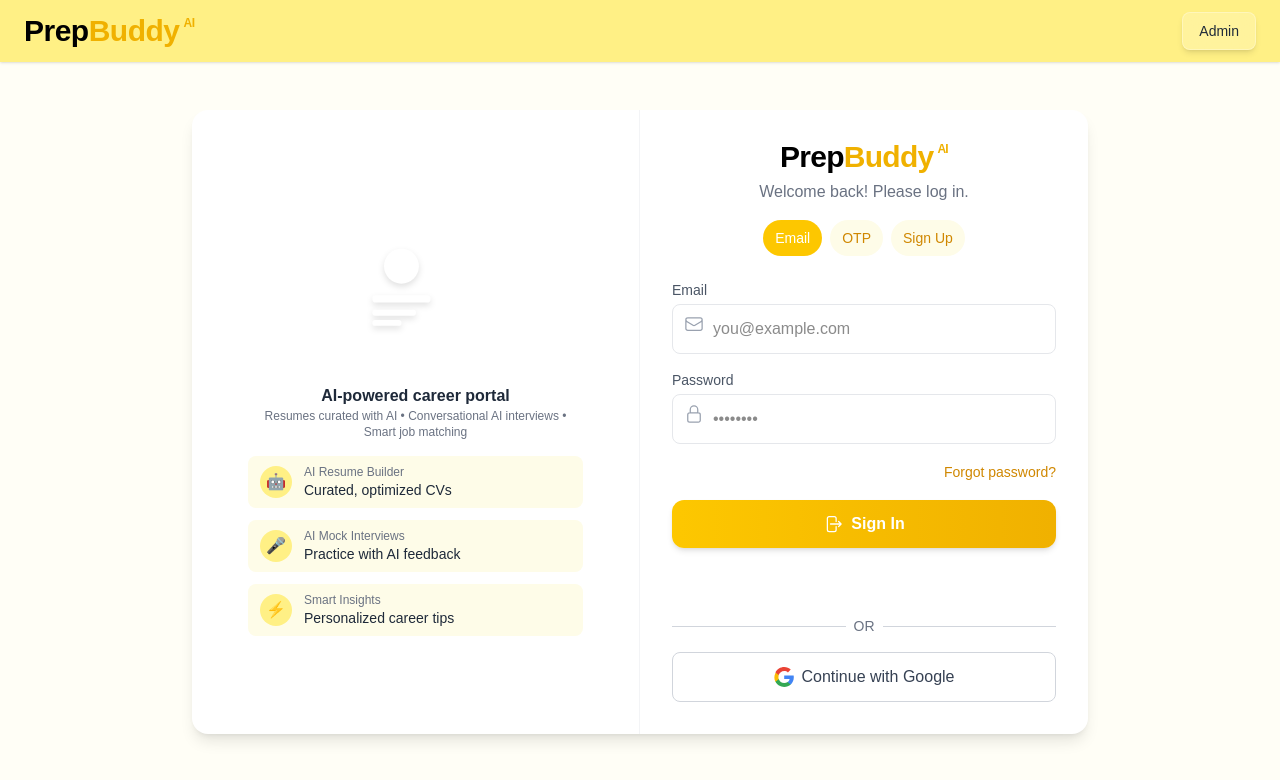
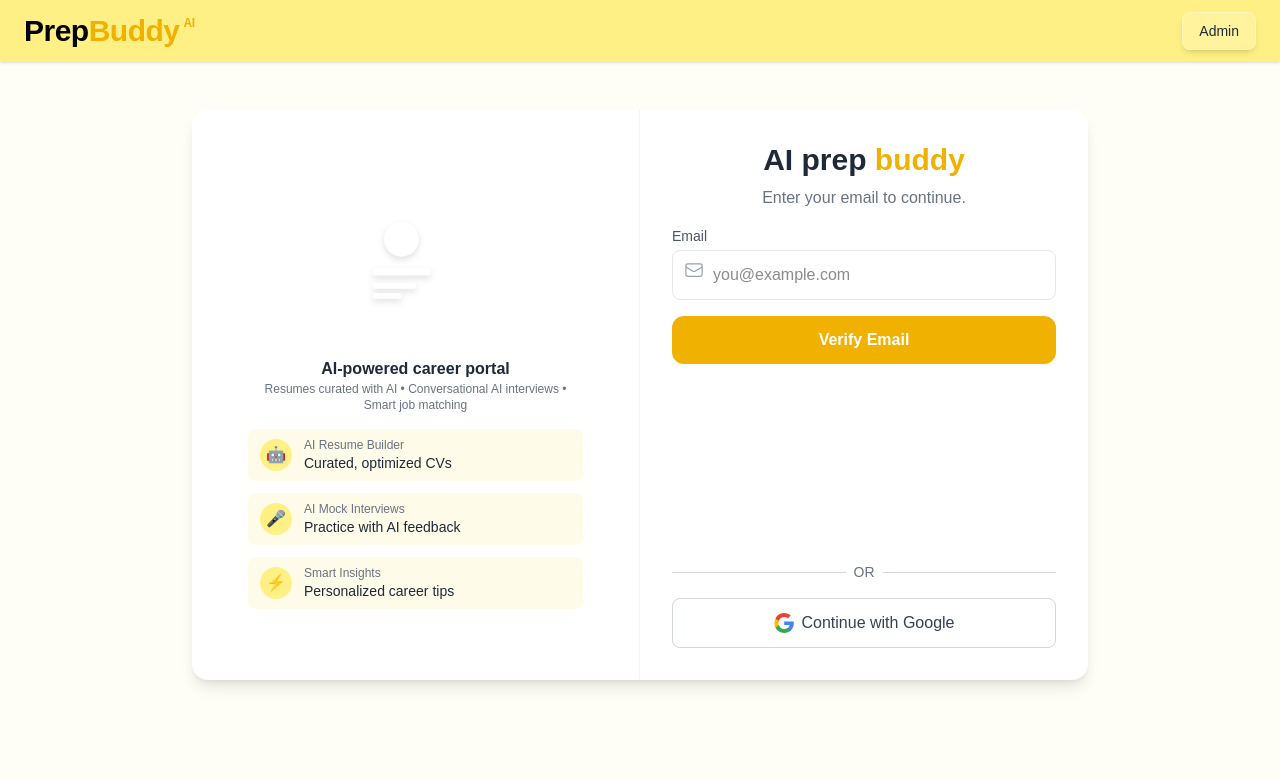
Before and after one commit to alphaxm-tech/prep.ai-frontend, a Next.js app: page /login in a window 1280 px wide. Shown: the top 780 px of the page. Built offline with nearby package versions, Linux system fonts and the light colour scheme.

Commit message:
login page

```diff
--- a/app/login/page.tsx
+++ b/app/login/page.tsx
@@ -10,8 +10,6 @@
 /**
  * InputWithIcon must be declared at module top-level to keep identity stable.
  */
-
-//test
 const InputWithIcon = memo(function InputWithIcon({
   icon,
   type = "text",
@@ -46,19 +44,28 @@
 });
 
 /**
- * Demo-only Login Page
+ * Multi-screen Login Page (email -> choose -> otp/password flows)
  *
- * UI: uses the original tab/buttons layout (Email | OTP | Sign Up | Enter)
- * Auth: demo-only client-side check for allowed users
+ * - Screen 1: only email input + Verify Email button
+ * - Screen 2: after verification -> Login with OTP | Login with Password
+ * - Screen 3a: OTP entry only
+ * - Screen 3b: Password entry OR Set password (based on hasPassword)
  *
- * Security reminder: credentials are visible in the client bundle. Use only for testing/demo.
+ * Backend endpoints expected (adjust if needed):
+ * - POST /api/auth/verifyUserEmail  { email } -> { exists, hasPassword }
+ * - POST /api/auth/send-otp         { email } -> { success }
+ * - POST /api/auth/verify-otp       { email, otp } -> { success }  (sets cookies)
+ * - POST /api/auth/login            { email, password } -> { success } (sets cookies)
+ * - POST /api/auth/setPasswordAndLogin { email, password } -> { success } (sets cookies)
  */
 export default function LoginPage() {
   const router = useRouter();
   const { success, error: showError } = useToast();
 
-  // keep tabs like original UI (so user can click OTP / signup) but auth remains demo-only
-  const [mode, setMode] = useState<"signin" | "signup" | "otp">("signin");
+  // screens: "email" -> "choose" -> "otp" -> "password" | "setPassword"
+  const [step, setStep] = useState<
+    "email" | "choose" | "otp" | "password" | "setPassword"
+  >("email");
 
   // form state
   const [email, setEmail] = useState("");
@@ -67,25 +74,25 @@
   const [fullname, setFullname] = useState("");
   const [phoneNumber, setPhoneNumber] = useState("");
 
+  // server-driven flags
+  const [emailVerified, setEmailVerified] = useState(false);
+  const [hasPassword, setHasPassword] = useState(false);
+
   // loaders / inline error
-  const [loginLoader, setLoginLoader] = useState(false);
+  const [loading, setLoading] = useState(false);
+  const [otpLoading, setOtpLoading] = useState(false);
+  const [otpSent, setOtpSent] = useState(false);
   const [errorMessage, setErrorMessage] = useState<string | null>(null);
 
   // -----------------------------
-  // Allowed demo credentials (client-side)
+  // Demo credentials still present but this flow prefers server APIs
   // -----------------------------
   const ALLOWED_USERS = [
-    {
-      email: "vm.prepai@gmail.com",
-      password: "prepai@1993",
-    },
-    {
-      email: "sanjanaaddepalli2005@gmail.com",
-      password: "xOQDhT3cpWRut4kW",
-    },
+    { email: "vm.prepai@gmail.com", password: "prepai@1993" },
+    { email: "sanjanaaddepalli2005@gmail.com", password: "xOQDhT3cpWRut4kW" },
   ];
 
-  // clear inline error on input change
+  // input handlers
   const handleEmailChange = (e: React.ChangeEvent<HTMLInputElement>) => {
     setEmail(e.target.value);
     if (errorMessage) setErrorMessage(null);
@@ -99,14 +106,192 @@
     if (errorMessage) setErrorMessage(null);
   };
 
-  // Primary action:
-  // validate against the allowed users list and route to /home on success.
-  const handleSignIn = useCallback(() => {
-    setLoginLoader(true);
+  // -----------------------------
+  // Screen 1 -> verify user email
+  // -----------------------------
+  const verifyUserEmail = useCallback(async () => {
+    setErrorMessage(null);
+
+    const trimmed = email.trim().toLowerCase();
+    if (!trimmed || !trimmed.includes("@")) {
+      showError?.("Enter a valid email.");
+      return;
+    }
+
+    setLoading(true);
+    try {
+      const res = await fetch("/api/auth/verifyUserEmail", {
+        method: "POST",
+        headers: { "Content-Type": "application/json" },
+        body: JSON.stringify({ email: trimmed }),
+      });
+
+      const data = await res.json();
+      setLoading(false);
+
+      if (!res.ok) {
+        showError?.(data?.message || "Unable to verify email.");
+        return;
+      }
+
+      if (!data.exists) {
+        showError?.("No account found with this email.");
+        setEmailVerified(false);
+        return;
+      }
+
+      // email exists -> move to choose screen
+      setEmailVerified(true);
+      setHasPassword(Boolean(data.hasPassword));
+      success?.("Email verified. Choose a login method.");
+      setStep("choose");
+    } catch (err) {
+      setLoading(false);
+      showError?.("Server error verifying email.");
+    }
+  }, [email, success, showError]);
+
+  // -----------------------------
+  // Screen 2 -> send OTP then go to otp screen
+  // -----------------------------
+  const sendOtpAndGo = useCallback(async () => {
+    if (!emailVerified) {
+      showError?.("Verify email first.");
+      return;
+    }
+
+    setOtpLoading(true);
+    try {
+      const res = await fetch("/api/auth/send-otp", {
+        method: "POST",
+        headers: { "Content-Type": "application/json" },
+        body: JSON.stringify({ email: email.trim().toLowerCase() }),
+      });
+
+      const data = await res.json();
+      setOtpLoading(false);
+
+      if (!res.ok || !data.success) {
+        showError?.(data?.message || "Unable to send OTP.");
+        return;
+      }
+
+      setOtpSent(true);
+      success?.("OTP sent to your email.");
+      setStep("otp");
+    } catch (err) {
+      setOtpLoading(false);
+      showError?.("Server error sending OTP.");
+    }
+  }, [email, emailVerified, success, showError]);
+
+  // -----------------------------
+  // Screen 3a -> verify OTP
+  // -----------------------------
+  const verifyOtpAndLogin = useCallback(async () => {
+    if (!otp || otp.trim().length === 0) {
+      showError?.("Enter the OTP.");
+      return;
+    }
+
+    setLoading(true);
+    try {
+      const res = await fetch("/api/auth/verify-otp", {
+        method: "POST",
+        headers: { "Content-Type": "application/json" },
+        body: JSON.stringify({
+          email: email.trim().toLowerCase(),
+          otp: otp.trim(),
+        }),
+      });
+
+      const data = await res.json();
+      setLoading(false);
+
+      if (!res.ok || !data.success) {
+        showError?.(data?.message || "Invalid or expired OTP.");
+        return;
+      }
+
+      success?.("OTP verified. Logging in…");
+      // assume server sets cookies
+      router.push("/home");
+    } catch (err) {
+      setLoading(false);
+      showError?.("Server error verifying OTP.");
+    }
+  }, [email, otp, router, success, showError]);
+
+  // -----------------------------
+  // Screen 3b -> password login
+  // -----------------------------
+  const passwordLogin = useCallback(async () => {
+    if (!password || password.length < 6) {
+      showError?.("Enter a valid password (min 6 chars).");
+      return;
+    }
+
+    setLoading(true);
+    try {
+      const res = await fetch("/api/auth/login", {
+        method: "POST",
+        headers: { "Content-Type": "application/json" },
+        body: JSON.stringify({ email: email.trim().toLowerCase(), password }),
+      });
+
+      const data = await res.json();
+      setLoading(false);
+
+      if (!res.ok || !data.success) {
+        showError?.(data?.message || "Invalid credentials.");
+        return;
+      }
+
+      success?.("Logged in. Redirecting…");
+      router.push("/home");
+    } catch (err) {
+      setLoading(false);
+      showError?.("Server error logging in.");
+    }
+  }, [email, password, router, success, showError]);
+
+  // set password & login
+  const setPasswordAndLogin = useCallback(async () => {
+    if (!password || password.length < 6) {
+      showError?.("Password should be at least 6 characters.");
+      return;
+    }
+
+    setLoading(true);
+    try {
+      const res = await fetch("/api/auth/setPasswordAndLogin", {
+        method: "POST",
+        headers: { "Content-Type": "application/json" },
+        body: JSON.stringify({ email: email.trim().toLowerCase(), password }),
+      });
+
+      const data = await res.json();
+      setLoading(false);
+
+      if (!res.ok || !data.success) {
+        showError?.(data?.message || "Unable to set password.");
+        return;
+      }
+
+      success?.("Password set. Logging in…");
+      router.push("/home");
+    } catch (err) {
+      setLoading(false);
+      showError?.("Server error setting password.");
+    }
+  }, [email, password, router, success, showError]);
+
+  // fallback demo signin (keeps your original demo behavior if you click Sign In without using flow)
+  const demoSignIn = useCallback(() => {
+    setLoading(true);
     setErrorMessage(null);
 
     const normalizedEmail = email.trim().toLowerCase();
-
     const matchedUser = ALLOWED_USERS.find(
       (u) =>
         u.email.toLowerCase() === normalizedEmail && u.password === password
@@ -115,42 +300,26 @@
     if (matchedUser) {
       success?.("Logged in (demo). Redirecting…");
       setTimeout(() => {
-        setLoginLoader(false);
+        setLoading(false);
         router.push("/home");
       }, 400);
       return;
     }
 
-    // failure
-    setLoginLoader(false);
+    setLoading(false);
     const msg = "Invalid credentials.";
     setErrorMessage(msg);
     showError?.(msg);
   }, [email, password, router, success, showError]);
 
-  // OTP / Signup actions simply reuse the same demo-only behavior.
-  const handleSendOtp = useCallback(() => {
-    setErrorMessage(null);
-    showError?.("OTP flow not active in demo. Use demo credentials.");
-  }, [showError]);
-
-  const handleVerifyOtp = useCallback(() => {
-    setErrorMessage(null);
-    showError?.("OTP verification not active in demo. Use demo credentials.");
-  }, [showError]);
-
-  const handleRegister = useCallback(() => {
-    setErrorMessage(null);
-    showError?.("Sign up not active in demo. Use demo credentials to sign in.");
-  }, [showError]);
-
   const handleGoogleLogin = () => {
     window.location.href = "/api/auth/google";
   };
 
+  // UI rendering by step
   return (
     <>
-      <Loader show={loginLoader} message="Signing you in..." />
+      <Loader show={loading || otpLoading} message="Working..." />
 
       <div className="min-h-screen flex items-start justify-center bg-yellow-50/40 px-4 py-8 sm:py-12">
         <div className="bg-white rounded-2xl shadow-lg w-full max-w-4xl overflow-hidden grid grid-cols-1 md:grid-cols-2">
@@ -329,109 +498,24 @@
             </div>
           </div>
 
-          {/* Right: Form card (uses original tab/buttons layout) */}
+          {/* Right: Form card */}
           <div className="p-6 sm:p-8">
             <div className="text-center mb-4">
               <h1 className="text-2xl sm:text-3xl font-bold text-gray-800">
-                <div className="flex items-center justify-center font-extrabold tracking-tight">
-                  <span className="text-black text-3xl leading-none">Prep</span>
-
-                  <span className="text-yellow-500 text-3xl leading-none">
-                    Buddy
-                  </span>
-
-                  <span className="ml-1 text-yellow-500 text-xs font-semibold relative -top-2">
-                    AI
-                  </span>
-                </div>
+                AI prep <span className="text-yellow-500">buddy</span>
               </h1>
               <p className="text-gray-500 mt-2 text-sm sm:text-base">
-                {mode === "signup"
-                  ? "Create your account"
-                  : mode === "otp"
-                  ? "Sign in with OTP"
-                  : "Welcome back! Please log in."}
+                {step === "email" && "Enter your email to continue."}
+                {step === "choose" && "Choose a login method."}
+                {step === "otp" && "Enter the OTP sent to your email."}
+                {step === "password" && "Enter your password to login."}
+                {step === "setPassword" && "Create a new password."}
               </p>
             </div>
 
-            {/* Tabs (original) */}
-            <div className="flex flex-wrap gap-2 mb-6 justify-center">
-              <button
-                className={`px-3 py-2 rounded-full text-sm font-medium focus:outline-none focus:ring-2 focus:ring-yellow-300 ${
-                  mode === "signin"
-                    ? "bg-yellow-400 text-white"
-                    : "bg-yellow-50 text-yellow-600"
-                }`}
-                onClick={() => setMode("signin")}
-                aria-pressed={mode === "signin"}
-                type="button"
-              >
-                Email
-              </button>
-
-              <button
-                className={`px-3 py-2 rounded-full text-sm font-medium focus:outline-none focus:ring-2 focus:ring-yellow-300 ${
-                  mode === "otp"
-                    ? "bg-yellow-400 text-white"
-                    : "bg-yellow-50 text-yellow-600"
-                }`}
-                onClick={() => setMode("otp")}
-                aria-pressed={mode === "otp"}
-                type="button"
-              >
-                OTP
-              </button>
-
-              <button
-                className={`px-3 py-2 rounded-full text-sm font-medium focus:outline-none focus:ring-2 focus:ring-yellow-300 ${
-                  mode === "signup"
-                    ? "bg-yellow-400 text-white"
-                    : "bg-yellow-50 text-yellow-600"
-                }`}
-                onClick={() => setMode("signup")}
-                aria-pressed={mode === "signup"}
-                type="button"
-              >
-                Sign Up
-              </button>
-            </div>
-
-            {/* Form area */}
             <div className="space-y-4 min-h-[320px] transition-all duration-200">
-              {mode === "signup" && (
-                <>
-                  <div>
-                    <label className="block text-sm font-medium text-gray-600">
-                      Full Name
-                    </label>
-                    <InputWithIcon
-                      name="fullname"
-                      autoComplete="name"
-                      icon={<></>}
-                      type="text"
-                      placeholder="John Doe"
-                      value={fullname}
-                      onChange={(e: any) => setFullname(e.target.value)}
-                    />
-                  </div>
-
-                  <div>
-                    <label className="block text-sm font-medium text-gray-600">
-                      Phone number
-                    </label>
-                    <InputWithIcon
-                      name="phone"
-                      autoComplete="tel"
-                      icon={<EnvelopeIcon className="h-5 w-5" />}
-                      type="tel"
-                      placeholder="9130859725"
-                      value={phoneNumber}
-                      onChange={(e: any) => setPhoneNumber(e.target.value)}
-                    />
-                  </div>
-                </>
-              )}
-
+              {/* Screen 1: only email + verify button */}
+              {step === "email" && (
                 <div>
                   <label className="block text-sm font-medium text-gray-600">
                     Email
@@ -445,9 +529,63 @@
                     value={email}
                     onChange={handleEmailChange}
                   />
+
+                  <button
+                    type="button"
+                    onClick={verifyUserEmail}
+                    className="w-full mt-4 bg-yellow-500 text-white font-semibold py-3 rounded-xl"
+                    disabled={loading}
+                  >
+                    Verify Email
+                  </button>
+
+                  {/* keep demo fallback Sign In hidden on this screen to match req */}
+                </div>
+              )}
+
+              {/* Screen 2: choose method */}
+              {step === "choose" && (
+                <div>
+                  <div className="text-sm text-gray-600 mb-3">
+                    Email verified:{" "}
+                    <span className="font-medium text-gray-800">{email}</span>
                   </div>
 
-              {mode === "otp" ? (
+                  <button
+                    type="button"
+                    onClick={sendOtpAndGo}
+                    className="w-full mb-3 bg-gradient-to-r from-yellow-400 to-yellow-500 text-white py-3 rounded-xl font-semibold"
+                    disabled={otpLoading}
+                  >
+                    Login with OTP
+                  </button>
+
+                  <button
+                    type="button"
+                    onClick={() => {
+                      if (hasPassword) {
+                        setStep("password");
+                      } else {
+                        setStep("setPassword");
+                      }
+                    }}
+                    className="w-full mb-3 bg-yellow-100 text-yellow-700 py-3 rounded-xl font-semibold"
+                  >
+                    Login with Password
+                  </button>
+
+                  <button
+                    type="button"
+                    onClick={() => router.push("/reset-password")}
+                    className="w-full text-sm text-gray-500 underline mt-2"
+                  >
+                    Reset Password
+                  </button>
+                </div>
+              )}
+
+              {/* Screen 3a: OTP entry only */}
+              {step === "otp" && (
                 <div>
                   <label className="block text-sm font-medium text-gray-600 pb-1">
                     Enter OTP
@@ -463,35 +601,86 @@
                       className="w-full px-4 py-3 border border-gray-200 rounded-lg focus:ring-2 focus:ring-yellow-400 outline-none text-sm sm:text-base"
                     />
                   </div>
+
+                  <div className="mt-3 grid grid-cols-2 gap-3">
+                    <button
+                      className="col-span-1 bg-gradient-to-r from-yellow-400 to-yellow-500 text-white font-semibold py-3 rounded-xl shadow-md transform transition text-sm sm:text-base"
+                      onClick={sendOtpAndGo}
+                      type="button"
+                      disabled={otpLoading}
+                    >
+                      {otpSent ? "Resend OTP" : "Send OTP"}
+                    </button>
+
+                    <button
+                      className="col-span-1 bg-gradient-to-r from-yellow-400 to-yellow-500 text-white font-semibold py-3 rounded-xl shadow-md transform transition text-sm sm:text-base"
+                      onClick={verifyOtpAndLogin}
+                      type="button"
+                      disabled={loading}
+                    >
+                      Login
+                    </button>
                   </div>
-              ) : (
+                </div>
+              )}
+
+              {/* Screen 3b: Password entry or Set password */}
+              {(step === "password" || step === "setPassword") && (
                 <div>
                   <label className="block text-sm font-medium text-gray-600">
-                    Password
+                    {step === "password" ? "Password" : "Set New Password"}
                   </label>
                   <InputWithIcon
                     name="password"
-                    autoComplete="current-password"
+                    autoComplete={
+                      step === "password" ? "current-password" : "new-password"
+                    }
                     icon={<LockClosedIcon className="h-5 w-5" />}
                     type="password"
-                    placeholder="••••••••"
+                    placeholder={
+                      step === "password"
+                        ? "Enter your password"
+                        : "Create a password"
+                    }
                     value={password}
                     onChange={handlePasswordChange}
                   />
+
+                  <button
+                    type="button"
+                    onClick={
+                      step === "password" ? passwordLogin : setPasswordAndLogin
+                    }
+                    className="w-full mt-4 bg-gradient-to-r from-yellow-400 to-yellow-500 text-white font-semibold py-3 rounded-xl"
+                    disabled={loading}
+                  >
+                    {step === "password" ? "Login" : "Save & Login"}
+                  </button>
                 </div>
               )}
 
-              {mode !== "otp" && (
-                <div className="text-right">
-                  <a
-                    href="/forgot-password"
-                    className="text-sm text-yellow-600 hover:underline"
+              {/* Keep a tiny link to go back to email screen (helpful navigation) */}
+              {step !== "email" && (
+                <div className="text-center mt-3">
+                  <button
+                    type="button"
+                    onClick={() => {
+                      // if user goes back to email, reset flow
+                      setStep("email");
+                      setEmailVerified(false);
+                      setHasPassword(false);
+                      setOtp("");
+                      setPassword("");
+                      setOtpSent(false);
+                    }}
+                    className="text-sm text-gray-500 hover:underline"
                   >
-                    Forgot password?
-                  </a>
+                    Back to Email
+                  </button>
                 </div>
               )}
 
+              {/* Inline error */}
               {errorMessage && (
                 <div
                   className="text-sm text-red-600 mt-1"
@@ -502,43 +691,11 @@
                 </div>
               )}
 
-              {mode === "otp" ? (
-                <div className="grid grid-cols-2 gap-3">
-                  <button
-                    className="col-span-1 bg-gradient-to-r from-yellow-400 to-yellow-500 text-white font-semibold py-3 rounded-xl shadow-md hover:-translate-y-0.5 transform transition text-sm sm:text-base"
-                    onClick={handleSendOtp}
-                    type="button"
-                  >
-                    Send OTP
-                  </button>
-
-                  <button
-                    className="col-span-1 bg-gradient-to-r from-yellow-400 to-yellow-500 text-white font-semibold py-3 rounded-xl shadow-md hover:-translate-y-0.5 transform transition text-sm sm:text-base"
-                    onClick={handleVerifyOtp}
-                    type="button"
-                  >
-                    Verify OTP
-                  </button>
+              {/* Keep original demo Sign In hidden except user explicitly wants; but keep a small fallback to preserve behavior */}
+              {step === "email" && (
+                <div className="mt-4">
+                  {/* Hidden by default per your requirement — no Sign In button on first screen other than Verify Email */}
                 </div>
-              ) : mode === "signup" ? (
-                <button
-                  type="button"
-                  className="w-full flex items-center justify-center gap-2 bg-gradient-to-r from-yellow-400 to-yellow-500 text-white font-semibold py-3 rounded-xl shadow-md hover:-translate-y-0.5 transform transition text-sm sm:text-base"
-                  onClick={handleRegister}
-                >
-                  <ArrowRightOnRectangleIcon className="h-5 w-5" />
-                  Sign Up
-                </button>
-              ) : (
-                <button
-                  type="button"
-                  className="w-full flex items-center justify-center gap-2 bg-gradient-to-r from-yellow-400 to-yellow-500 text-white font-semibold py-3 rounded-xl shadow-md hover:-translate-y-0.5 transform transition text-sm sm:text-base"
-                  onClick={handleSignIn}
-                  disabled={loginLoader}
-                >
-                  <ArrowRightOnRectangleIcon className="h-5 w-5" />
-                  Sign In
-                </button>
               )}
             </div>
 
```
Lines whose indentation alone changed are shown as unchanged.
